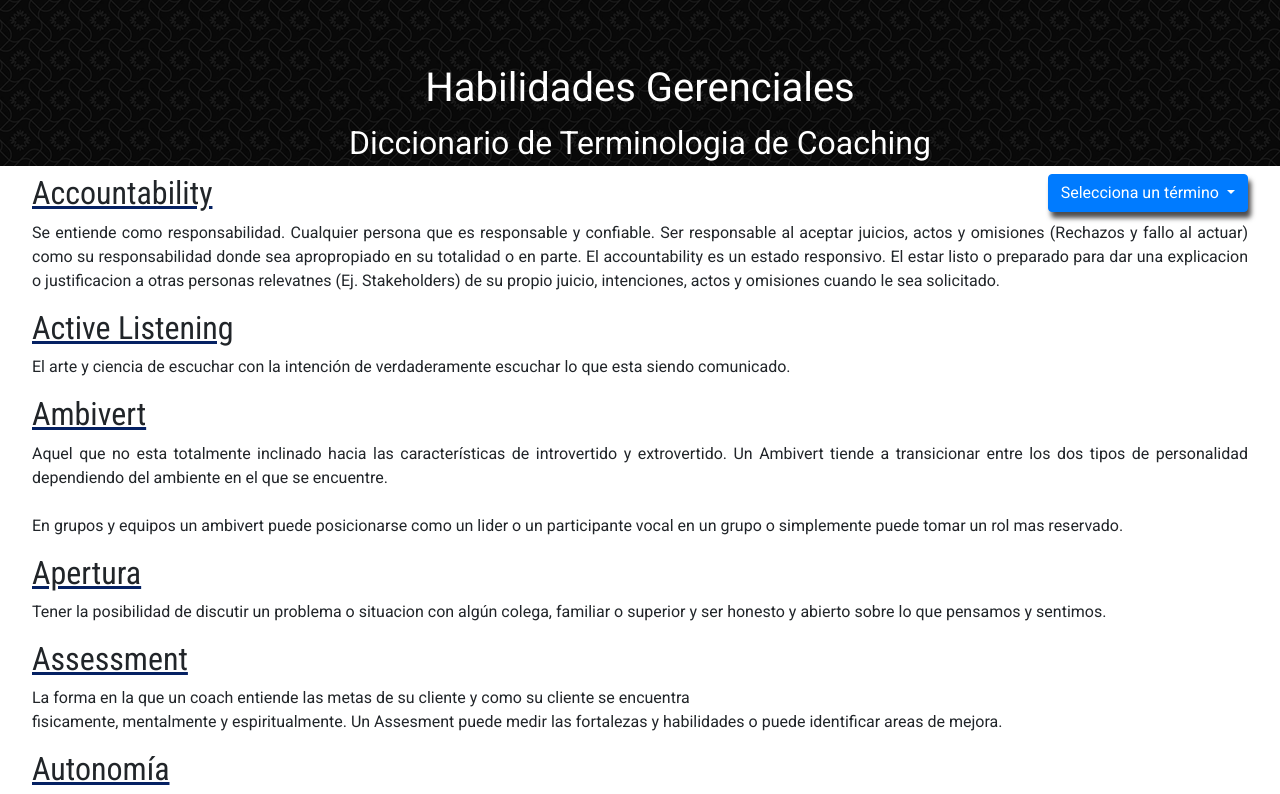
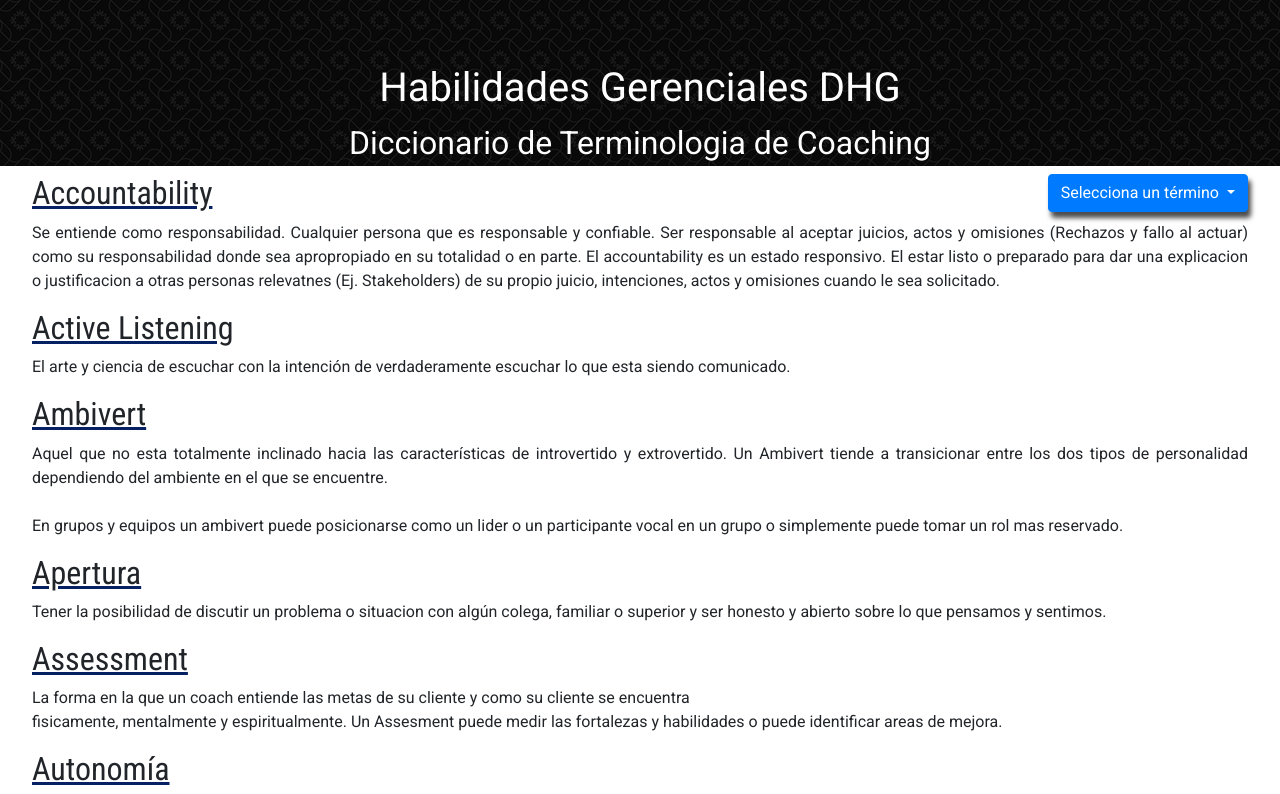
Before and after one commit to HoolieC/HG, a plain HTML site: page index.html in a window 1280 px wide. Shown: the top 794 px of the page. Drawn offline with Linux system fonts and the light colour scheme.

Commit message:
2 Commit
Commit de prueba

```diff
--- a/index.html
+++ b/index.html
@@ -13,7 +13,7 @@
 
 <body>
     <header>
-        <h1 class="title">Habilidades Gerenciales<br></h1>
+        <h1 class="title">Habilidades Gerenciales DHG<br></h1>
         <h2 class="title">Diccionario de Terminologia de Coaching</h2>
     </header>
     <div>
```
